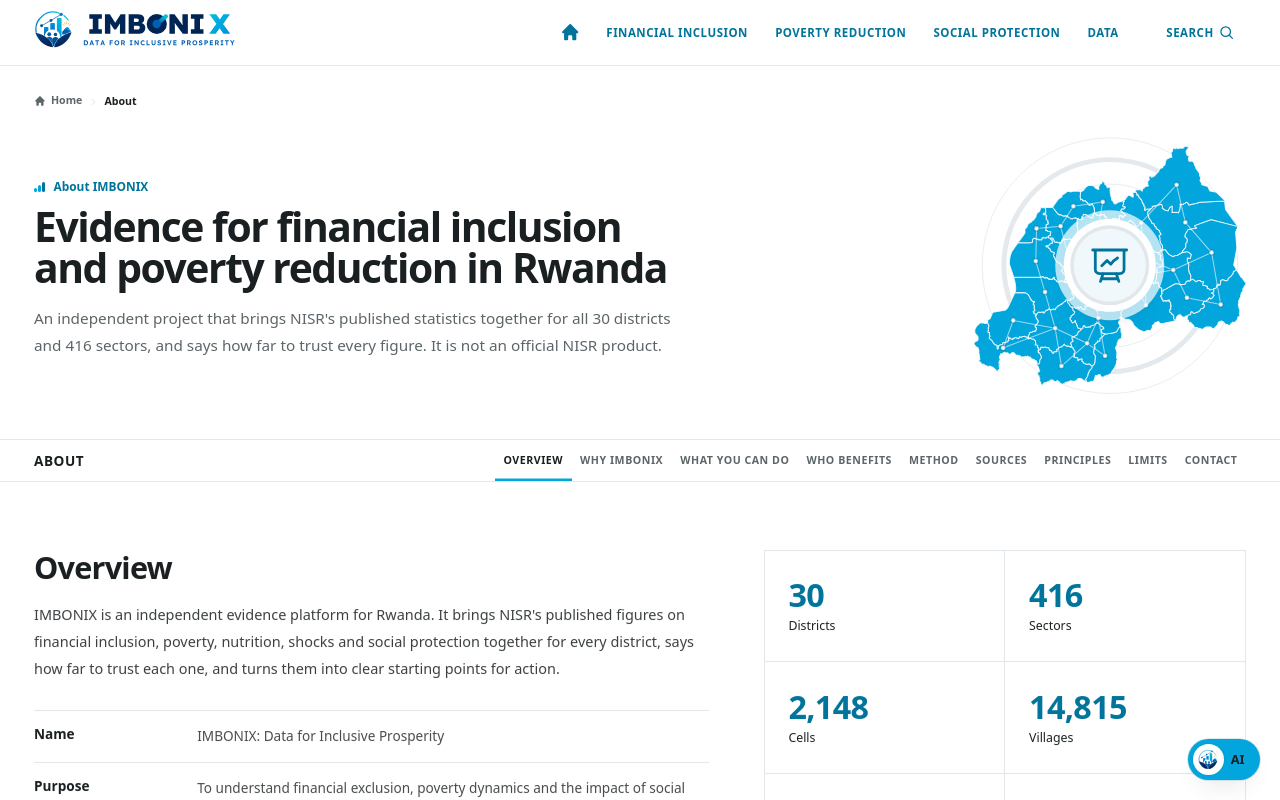
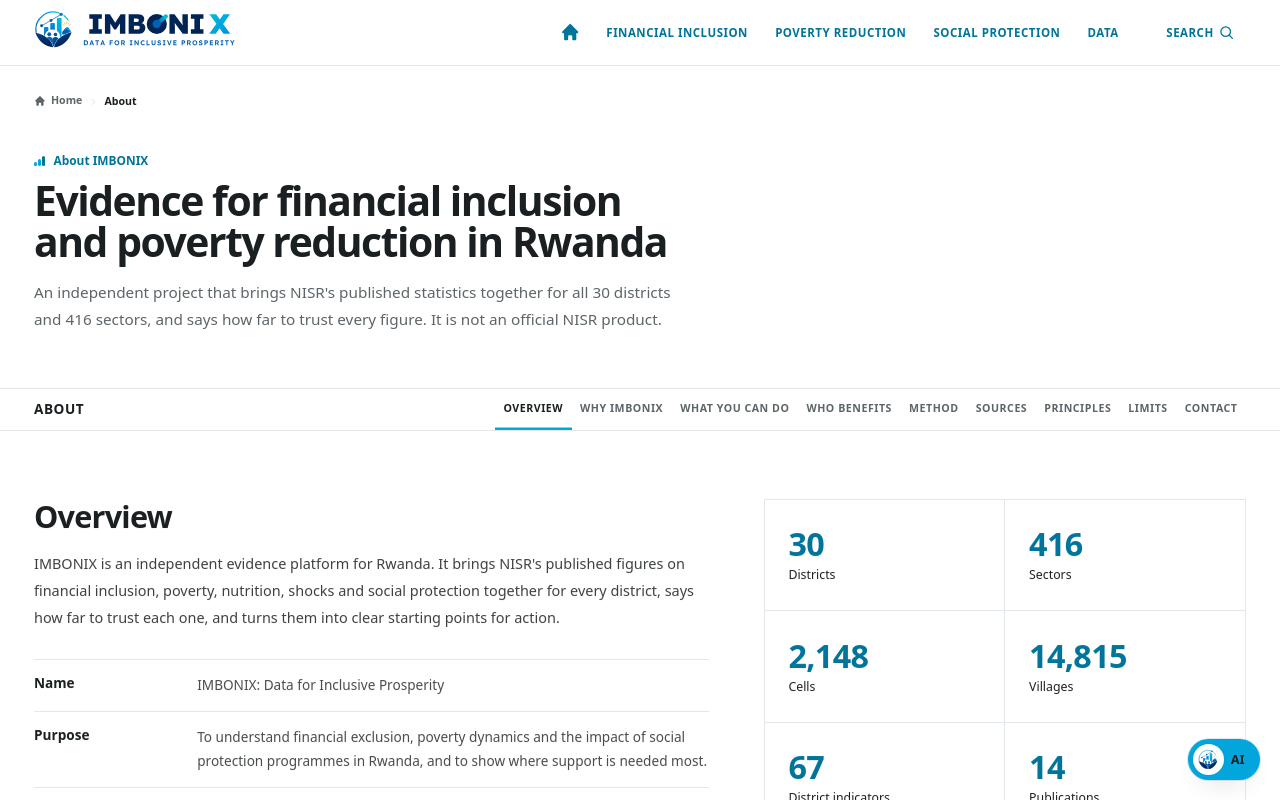
Before and after one commit to dieumerci-niyonkuru/imbonix-nisr-hackathon-2026, a Next.js app in the folder apps/web/: page /about in a window 1280 px wide. Shown: the top 800 px of the page. Built offline with nearby package versions, Linux system fonts and the light colour scheme.

Commit message:
feat(web): remove the Rwanda emblem from page headers for one clean, consistent header on every page

```diff
--- a/apps/web/src/app/data/page.tsx
+++ b/apps/web/src/app/data/page.tsx
@@ -3,15 +3,13 @@ import { ArrowTopRightOnSquareIcon } from "@heroicons/react/24/outline";
 import pkg from "../../../package.json";
 import { NISR_CATALOG_URL, REPOSITORY_URL } from "@/components/layout/nav";
 import { DataEvidence } from "@/components/home/data-evidence";
-import { Callout, SectionHeader } from "@/components/ui/section";
+import { Callout, PageHero, SectionHeader } from "@/components/ui/section";
 import { SITE_FACTS } from "@/lib/site-facts";
 import { STATUS_DESCRIPTION, StatusBadge } from "@/components/ui/status-badge";
 import { SOURCES } from "@/lib/data";
 import { DIMENSIONS, INDICATORS, type Dimension } from "@/lib/indicators";
 import { Button } from "@/components/ui/button";
 import { ScrollArea } from "@/components/ui/scroll-area";
-import { Breadcrumbs } from "@/components/layout/breadcrumbs";
-import { BarsMotif } from "@/components/ui/section";
 
 export const metadata: Metadata = {
   title: { absolute: "Data & methodology | IMBONIX" },
@@ -150,26 +148,17 @@ export default function DataPage() {
 
   return (
     <>
-      <section className="relative overflow-hidden border-b border-line bg-white">
-        <div className="container-page relative pb-14 pt-6 sm:pb-16 sm:pt-8">
-          <Breadcrumbs />
-          <p className="eyebrow mt-10 flex items-center gap-2.5 text-cyan-ink sm:mt-12">
-            <BarsMotif /> Data & methodology
-          </p>
-          <h1 className="mt-3 max-w-4xl text-balance font-display text-4xl font-bold tracking-[-0.035em] text-ink sm:text-5xl">
-            Every number, where it comes from, and how far to trust it
-          </h1>
-          <p className="mt-5 max-w-3xl text-pretty text-base leading-7 text-muted sm:text-lg sm:leading-8">
-            All NISR publicly available datasets can be found in the NISR microdata catalog. IMBONIX currently uses published
-            tables and reports. Household level analysis starts once the team&apos;s data requests are approved.
-          </p>
-          <Button asChild className="mt-8">
-            <a href={NISR_CATALOG_URL} target="_blank" rel="noreferrer">
-              Open the NISR microdata catalog <ArrowTopRightOnSquareIcon className="h-4 w-4" />
-            </a>
-          </Button>
-        </div>
-      </section>
+      <PageHero
+        eyebrow="Data & methodology"
+        title="Every number, where it comes from, and how far to trust it"
+        intro="All NISR publicly available datasets can be found in the NISR microdata catalog. IMBONIX currently uses published tables and reports. Household level analysis starts once the team's data requests are approved."
+      >
+        <Button asChild className="mt-8">
+          <a href={NISR_CATALOG_URL} target="_blank" rel="noreferrer">
+            Open the NISR microdata catalog <ArrowTopRightOnSquareIcon className="h-4 w-4" />
+          </a>
+        </Button>
+      </PageHero>
 
       {/* Microdata to request */}
       <DataEvidence
--- a/apps/web/src/components/ui/section.tsx
+++ b/apps/web/src/components/ui/section.tsx
@@ -1,7 +1,5 @@
-/* eslint-disable @next/next/no-img-element -- small header photos served as optimised JPGs, not icons to optimise */
 import type { ReactNode } from "react";
 import { Breadcrumbs } from "@/components/layout/breadcrumbs";
-import { RwandaEmblem } from "@/components/layout/rwanda-emblem";
 
 export function SectionHeader({
   eyebrow,
@@ -40,21 +38,16 @@ export function PageHero({
   title,
   intro,
   children,
-  photo,
 }: {
   eyebrow: string;
   title: ReactNode;
   intro: ReactNode;
   children?: ReactNode;
-  /** An optional header photo (in public/photos/) shown in place of the Rwanda map emblem on this page. */
-  photo?: { src: string; alt: string };
 }) {
   return (
-    <section className="relative overflow-hidden border-b border-line bg-white">
-      <div className="container-page relative pb-14 pt-6 sm:pb-16 sm:pt-8">
+    <section className="border-b border-line bg-white">
+      <div className="container-page pb-14 pt-6 sm:pb-16 sm:pt-8">
         <Breadcrumbs />
-        <div className="lg:grid lg:grid-cols-[minmax(0,1fr)_17rem] lg:items-center lg:gap-12 xl:grid-cols-[minmax(0,1fr)_20rem]">
-          <div>
         <p className="eyebrow mt-10 flex items-center gap-2.5 text-cyan-ink sm:mt-12">
           <BarsMotif />
           {eyebrow}
@@ -64,18 +57,6 @@ export function PageHero({
         </h1>
         <p className="mt-5 max-w-3xl text-pretty text-base leading-7 text-muted sm:text-lg sm:leading-8">{intro}</p>
         {children}
-          </div>
-          {photo ? (
-            <img
-              src={photo.src}
-              alt={photo.alt}
-              loading="lazy"
-              className="mt-10 hidden aspect-[4/3] w-full rounded-2xl object-cover shadow-card ring-1 ring-line lg:block"
-            />
-          ) : (
-            <RwandaEmblem className="mt-10 hidden lg:block" />
-          )}
-        </div>
       </div>
     </section>
   );
```
Lines whose indentation alone changed are shown as unchanged.
